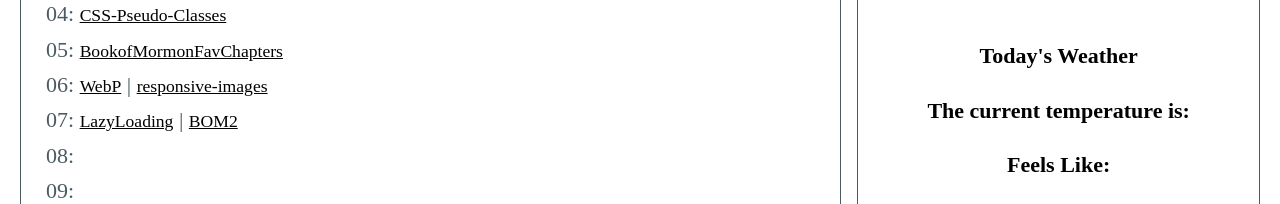
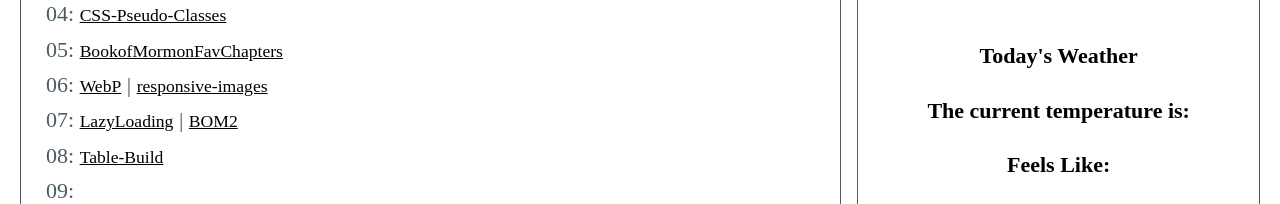
Before and after one commit to sadiebybee/wdd230, a plain HTML site: page index.html in a window 1280 px wide. Shown: the part 1420-1624 px from the top of the page. Drawn offline with Linux system fonts and the light colour scheme; no server answers; a web font is replaced by a local one.

Commit message:
tablebuildindex

```diff
--- a/index.html
+++ b/index.html
@@ -70,7 +70,7 @@
                             <a href="lesson06/responsive-images.html" target="_blank">responsive-images</a></li>
                         <li>07: <a href="lesson07/lazyload.html" target="_blank">LazyLoading</a> |
                             <a href="lesson07/bom.html" target="_blank">BOM2</a></li>
-                        <li>08: </li>
+                        <li>08: <a href="lessons08/tablebuild.html" target="_blank">Table-Build</a></li>
                         <li>09: </li>
                         <li>10: </li>
                     </ul>
```
